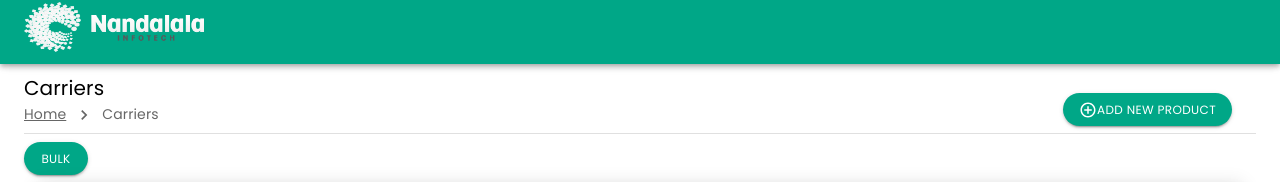
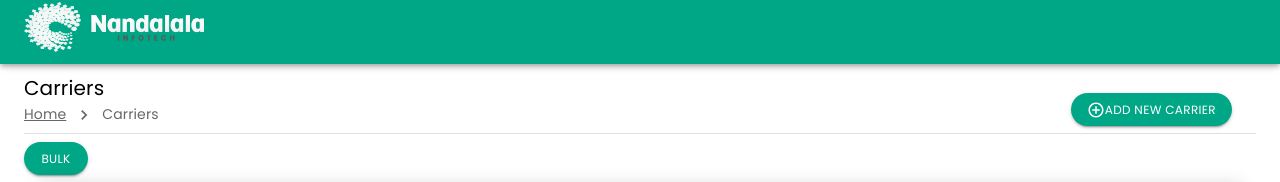
Before and after one commit to nandalalainfotech/lala-ecomadmin-frontend, a React (Create React App) app: page /logicGrid in a window 1280 px wide. Shown: the top 182 px of the page. Built offline with nearby package versions, Linux system fonts and the light colour scheme; no server answers; what react-swipeable-views-utils would draw is missing.

Commit message:
changes done by uma

```diff
--- a/src/screens/LogicGridScreen.js
+++ b/src/screens/LogicGridScreen.js
@@ -551,7 +551,7 @@ export default function LogicGridScreen() {
             onClick={onProdctChange}
           >
             <AddCircleOutlineIcon sx={{ fontSize: 18 }} />
-            Add New Product
+            Add New Carrier
           </Button>
         </Box>
       </Box>
```
